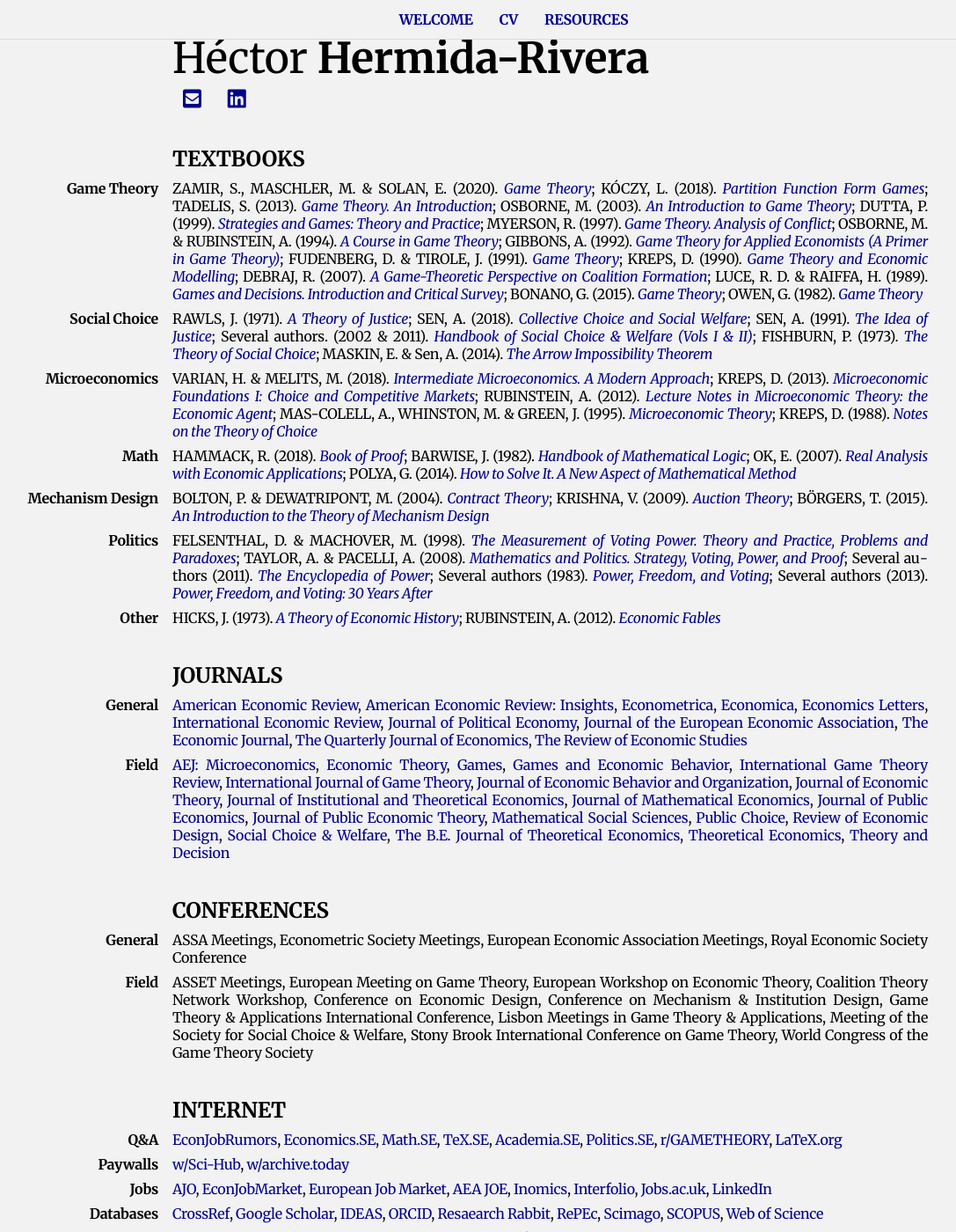
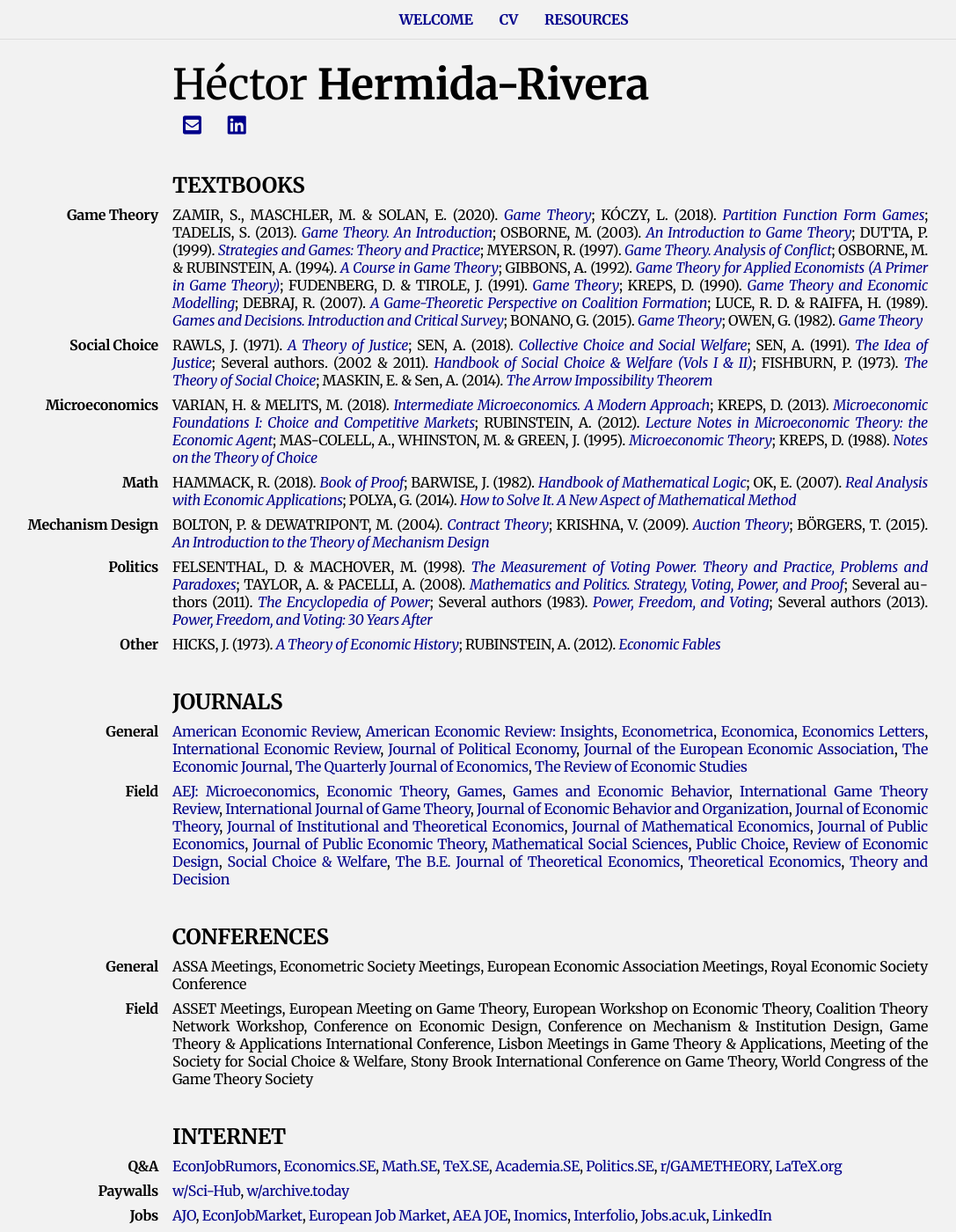
Before and after one commit to HectorHermidaRivera/hectorhermidarivera.github.io, a Jekyll site: the page built from resources.md, in a window 1280 px wide and 1400 px high. Shown: the whole window at 88% size, without its empty margins (56-1143 px from the left). Built offline with Jekyll 4.4.1, drawn with Linux system fonts in a browser that asks for light colours; a style sheet for code colours, icons or effects is not loaded.

Commit message:
Update style.css

```diff
--- a/assets/css/style.css
+++ b/assets/css/style.css
@@ -69,7 +69,7 @@ body {
   width: 100%;
   margin-left: auto;
   margin-right: auto;
-  padding: 10px 88px 40px 5px;
+  padding: 40px 88px 40px 5px;
   text-align: justify;
   background-color: #f2f2f2;
   z-index: 1;
@@ -84,7 +84,8 @@ body {
 body.home-page .content {
   margin-left: auto !important;
   margin-right: auto !important;
-  padding: 5px !important;
+  padding-left: 5px !important;
+  padding-right: 5px !important;
   box-sizing: border-box;
 }
 
```
